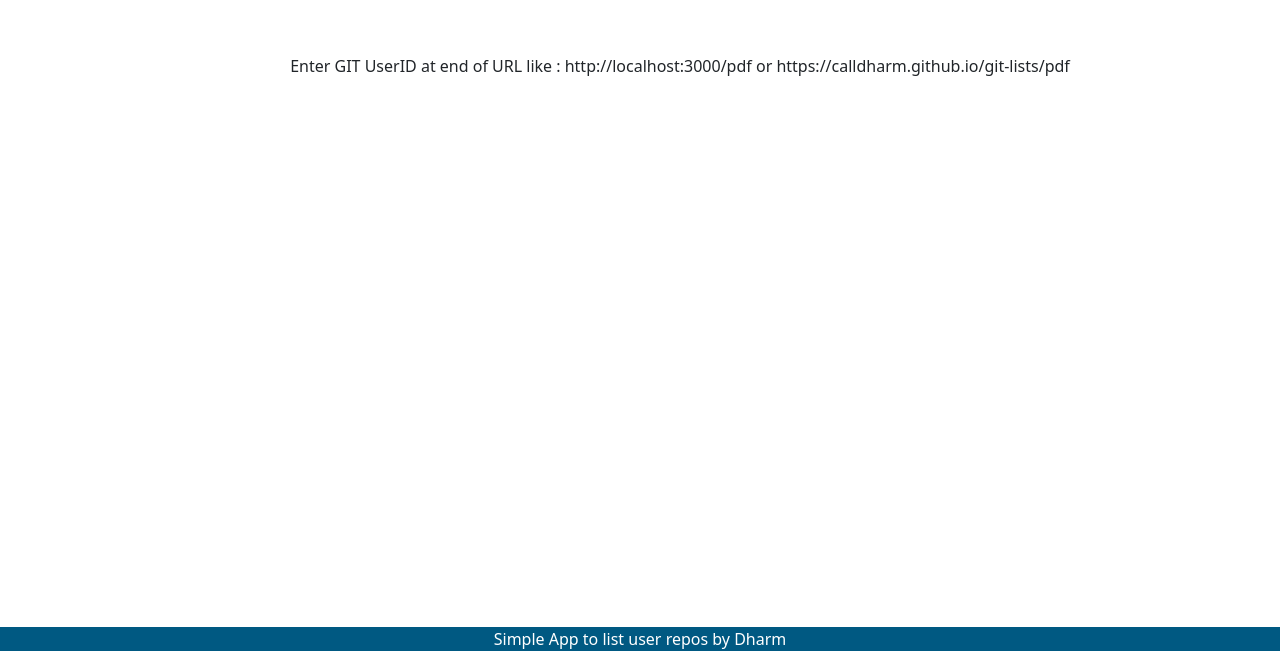
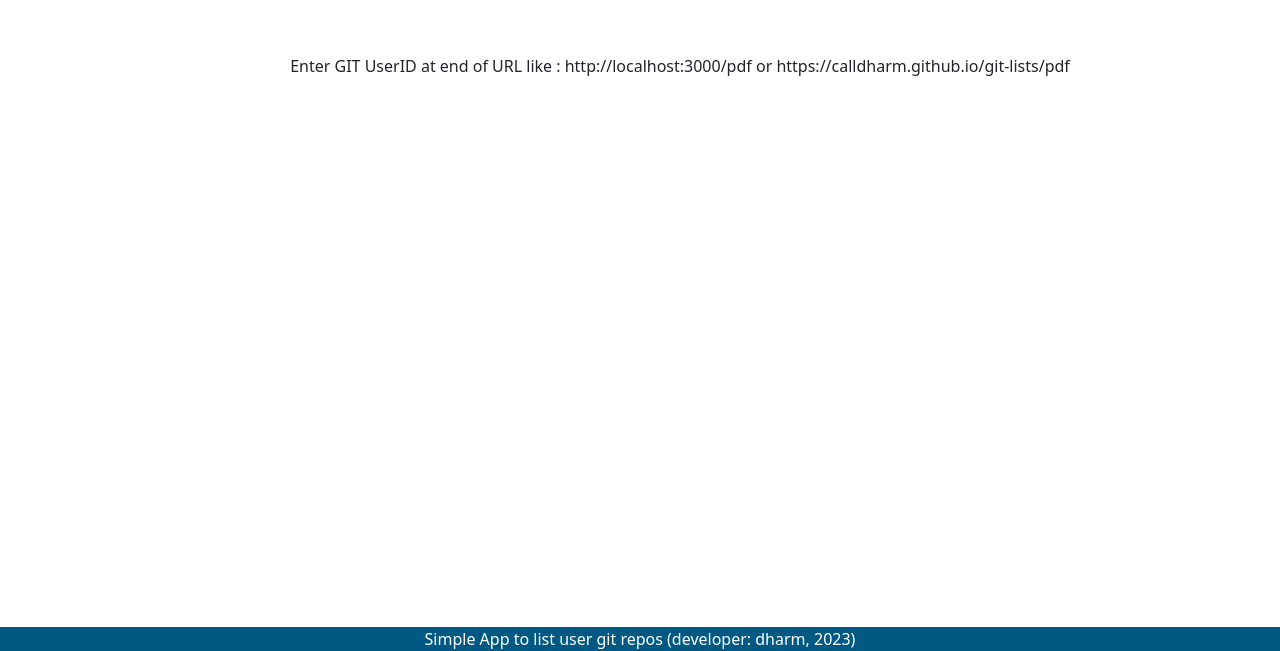
Before and after one commit to calldharm/git-lists, a React (Create React App) app in the folder Desktop/git-lists/: page / in a window 1280 px wide. Shown: the part 485-1136 px from the top of the page. Built offline with nearby package versions, Linux system fonts and the light colour scheme.

Commit message:
changing footer note

```diff
--- a/Desktop/git-lists/src/utility/constanst.js
+++ b/Desktop/git-lists/src/utility/constanst.js
@@ -8,7 +8,7 @@ export const LIST_CONSTANTS = {
     MSG_NOTFOUND: 'Not Found',
     MSG_TOOLTIP_URL: 'Enter GIT UserID at end of URL like : http://localhost:3000/pdf or https://calldharm.github.io/git-lists/pdf ',
     MSG_VIEWREPOOF: 'Viewing repositories of',
-    MSG_FOOTER: 'Simple App to list user repos by Dharm',
+    MSG_FOOTER: 'Simple App to list user git repos (developer: dharm, 2023)',
     MSG_HEADER_TITLE: 'Git Lists',
     MSG_HEADER_SUBTITLE: ''
 };
```
